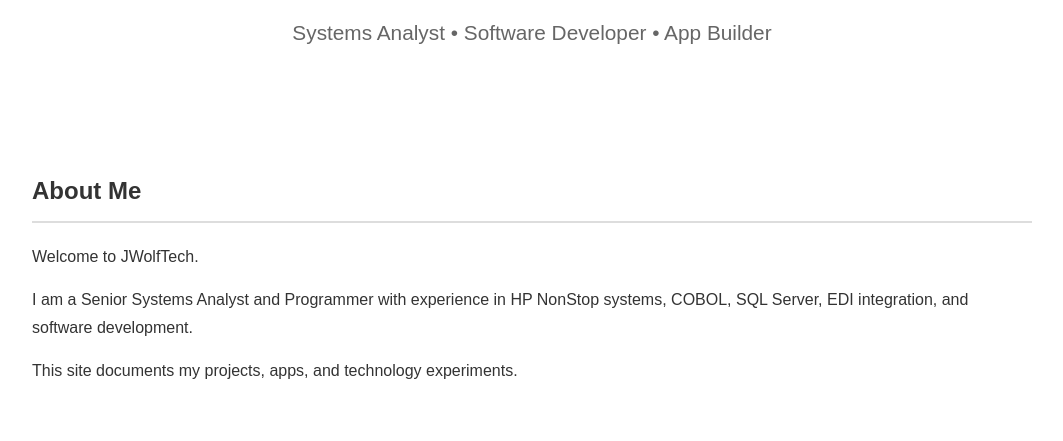
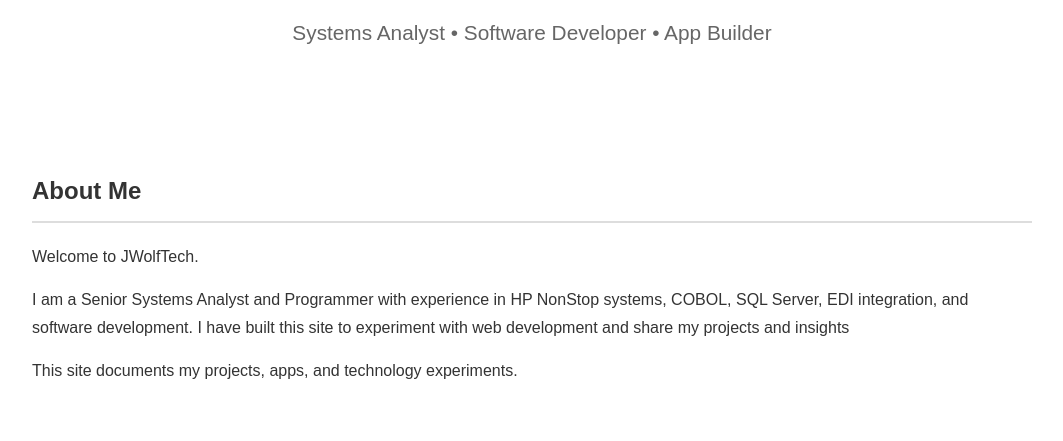
Before and after one commit to JWolfTech/jwolftech-website, a plain HTML site: page index.html in a window 1280 px wide. Shown: the part 239-680 px from the top of the page, without its empty margins (108-1171 px from the left). Drawn offline with Linux system fonts and the light colour scheme.

Commit message:
Update index.html

```diff
--- a/index.html
+++ b/index.html
@@ -26,6 +26,7 @@
         I am a Senior Systems Analyst and Programmer with experience in
         HP NonStop systems, COBOL, SQL Server, EDI integration,
         and software development.
+        I have built this site to experiment with web development and share my projects and insights
     </p>
 
     <p>
```
